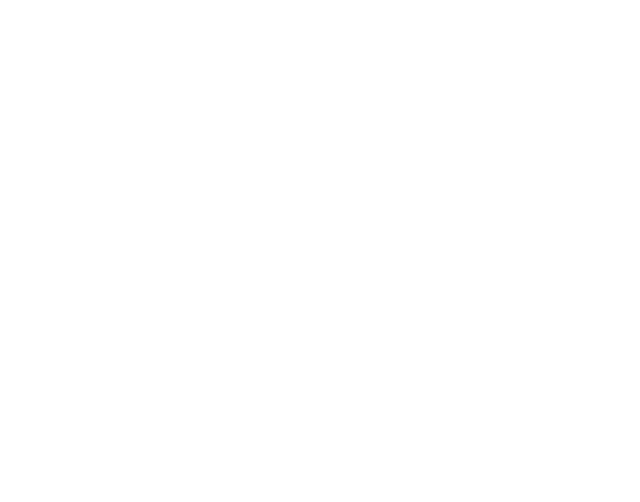
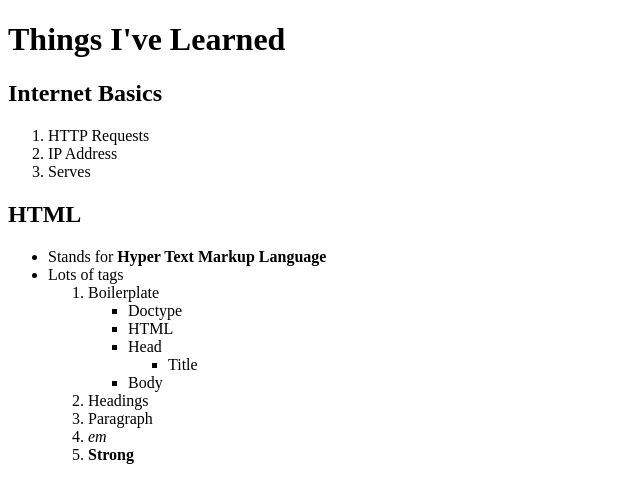
Before and after one commit to Xuzaizhen/test3, a plain HTML site: page index.html in a window 1280 px wide. Shown: the whole page, without its empty margins (0-640 px from the left). Drawn offline with Linux system fonts and the light colour scheme.

Commit message:
new index

```diff
--- a/index.html
+++ b/index.html
@@ -1,10 +1,40 @@
 <!DOCTYPE html>
-<html lang="en" dir="ltr">
-  <head>
-    <meta charset="utf-8">
-    <title>test3</title>
-  </head>
-  <body>
+<html>
+<head>
+	<title>Things I've Learned</title>
+</head>
+<body>
+<h1>Things I've Learned</h1>
+<h2>Internet Basics</h2>
 
-  </body>
+<ol>
+	<li>HTTP Requests</li>
+	<li>IP Address</li>
+	<li>Serves</li>
+</ol>
+<h2><strong>HTML</strong></h2>
+<ul>
+	<li>Stands for <strong>Hyper Text Markup Language</strong></li>
+	<li>Lots of tags
+		<ol>
+			<li>Boilerplate
+				<ul>
+					<li>Doctype</li>
+					<li>HTML</li>
+					<li>Head
+						<ul>
+							<li>Title</li>
+						</ul>
+					</li>
+					<li>Body</li>
+				</ul>
+			<li>Headings</li>
+			<li>Paragraph</li>
+			<li><em>em</em></li>
+			<li><Strong>Strong</Strong></li>
+			</li>
+		</ol>
+	</li>
+</ul>
+</body>
 </html>
```
